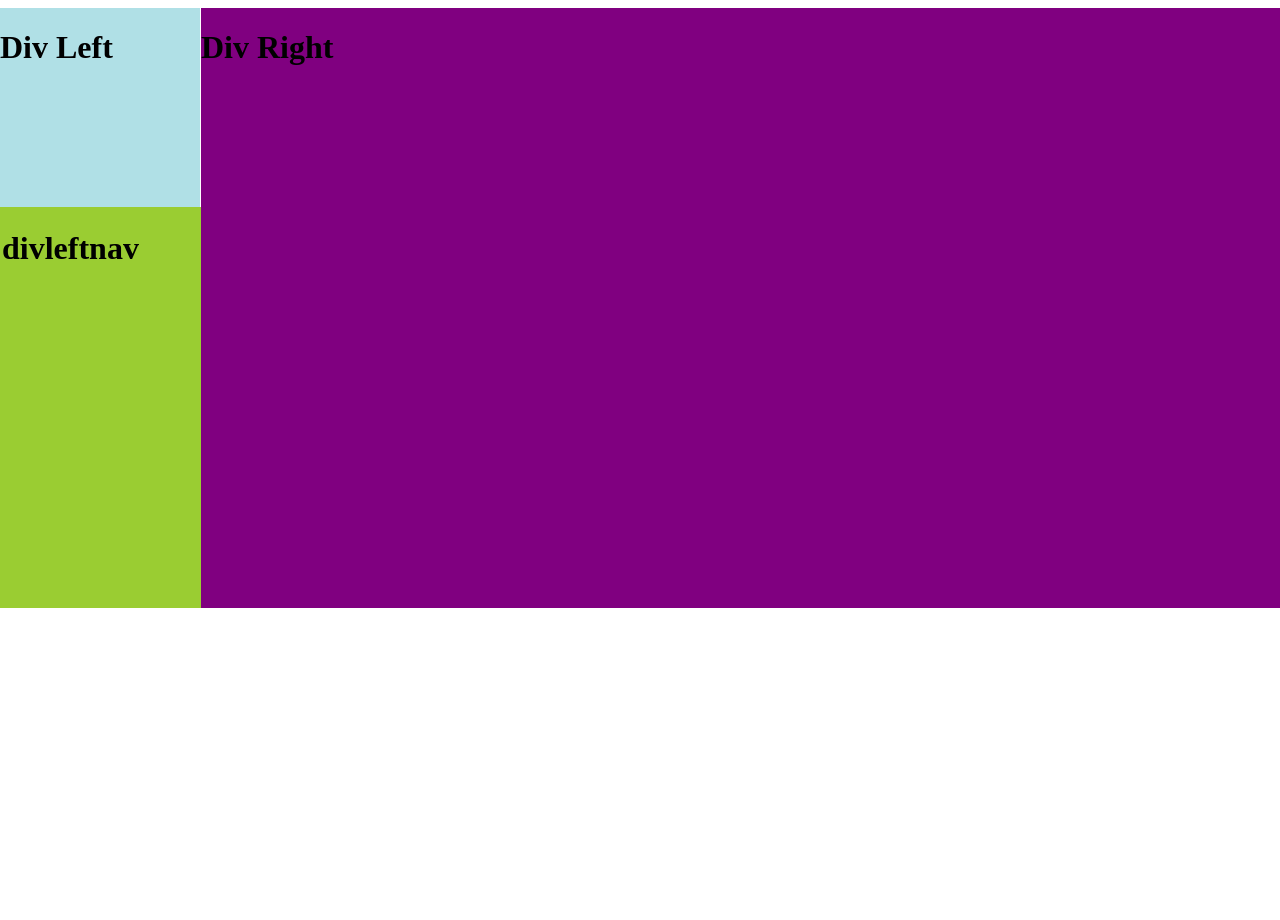
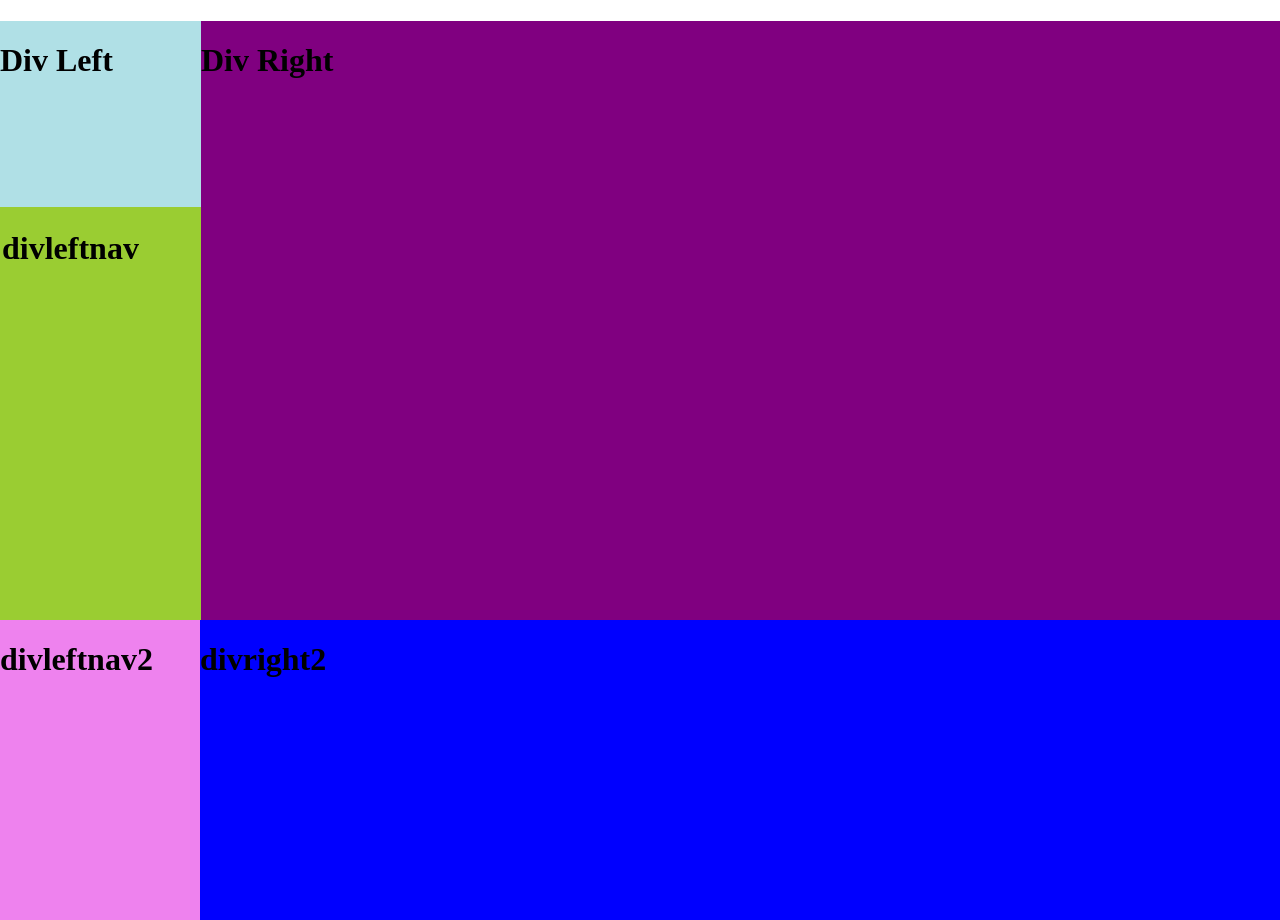
Before and after one commit to AndrewBSimmons01/storefront, a plain HTML site: page index.html in a window 1280 px wide. Shown: the top 920 px of the page. Before the commit the page ends 800 px from the top, so only its background shows below. Drawn offline with Linux system fonts and the light colour scheme.

Commit message:
add div sections

```diff
--- a/index.html
+++ b/index.html
@@ -27,5 +27,12 @@
         </h1>
     </div>
 
+    <div class= "divleftnav2">
+            <h1>divleftnav2</h1>
+    </div>
+    <div class=divright2>
+        <h1>divright2</h1>
+    </div>
+
 </body>
 </html>
--- a/style.css
+++ b/style.css
@@ -2,35 +2,55 @@
 .divleft
 {
     height: 200px;
-    width: 200px;
+    width: 201px;
     position: absolute;
     left: 0px;
-    top: 0 px;
+    top: 21px;
     margin: 0px;
     padding: 2 px;
     background-color:powderblue;
-    border: white;
 }
 .divright
 {
     height: 600px;
     width: 100%;
     position: absolute;
-    left: 200px;
-    top: 7px;
+    left: 201px;
+    top: 21px;
     margin: 0px;
     padding: 0 px;
     background-color:purple;
-    border: solid 1px white
 }
 .divleftnav
 {
     position: absolute;
     top: 207px;
-    height: 397px;
+    height: 410px;
     width: 197px;
     margin: 0px;
     padding: 2px;
     left: 0px;
     background-color: yellowgreen;
 }
+.divleftnav2
+{
+    position:absolute;
+    top: 620px;
+    left: 0px;
+    height: 300px;
+    width: 200px;
+    margin:0px;
+    padding: 0px;
+    background: violet;
+}
+.divright2
+{
+    position:absolute;
+    top: 620px;
+    left: 200px;
+    height: 300px;
+    width: 100%;
+    margin:0px;
+    padding: 0px;
+    background-color: blue;
+}
```
